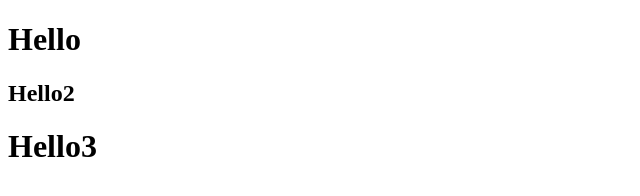
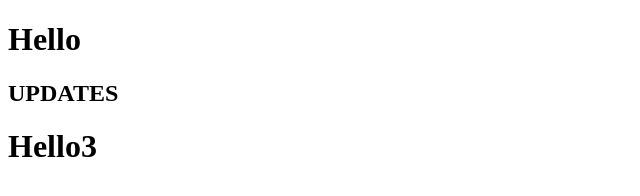
Before and after one commit to hamza011/demo, a plain HTML site: page index.html in a window 1280 px wide. Shown: the full height of the page, 0-640 px from the left. Drawn offline with Linux system fonts and the light colour scheme.

Commit message:
dev 1 commit

```diff
--- a/index.html
+++ b/index.html
@@ -8,7 +8,7 @@
 </head>
 <body>
     <h1>Hello</h1>
-    <h2>Hello2</h2>
+    <h2>UPDATES</h2>
     <h1>Hello3</h1>
 </body>
 </html>
```
